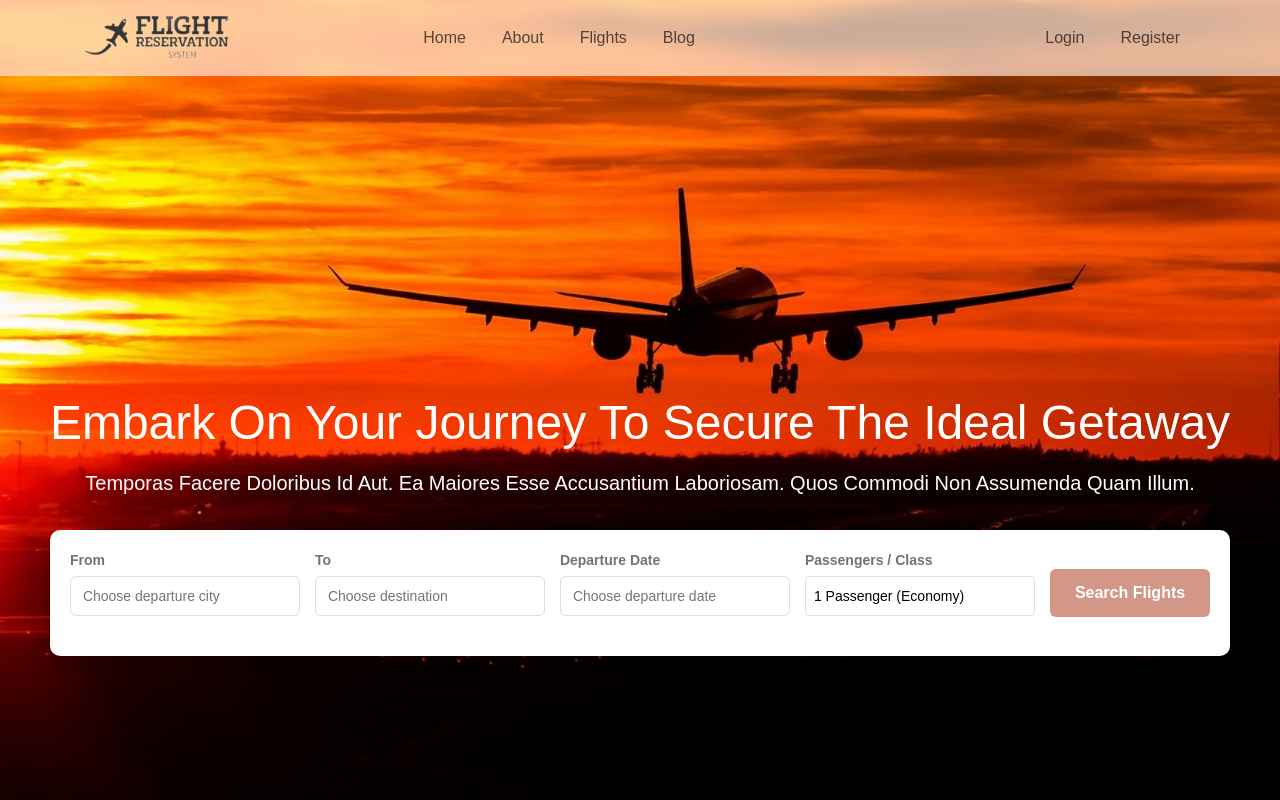
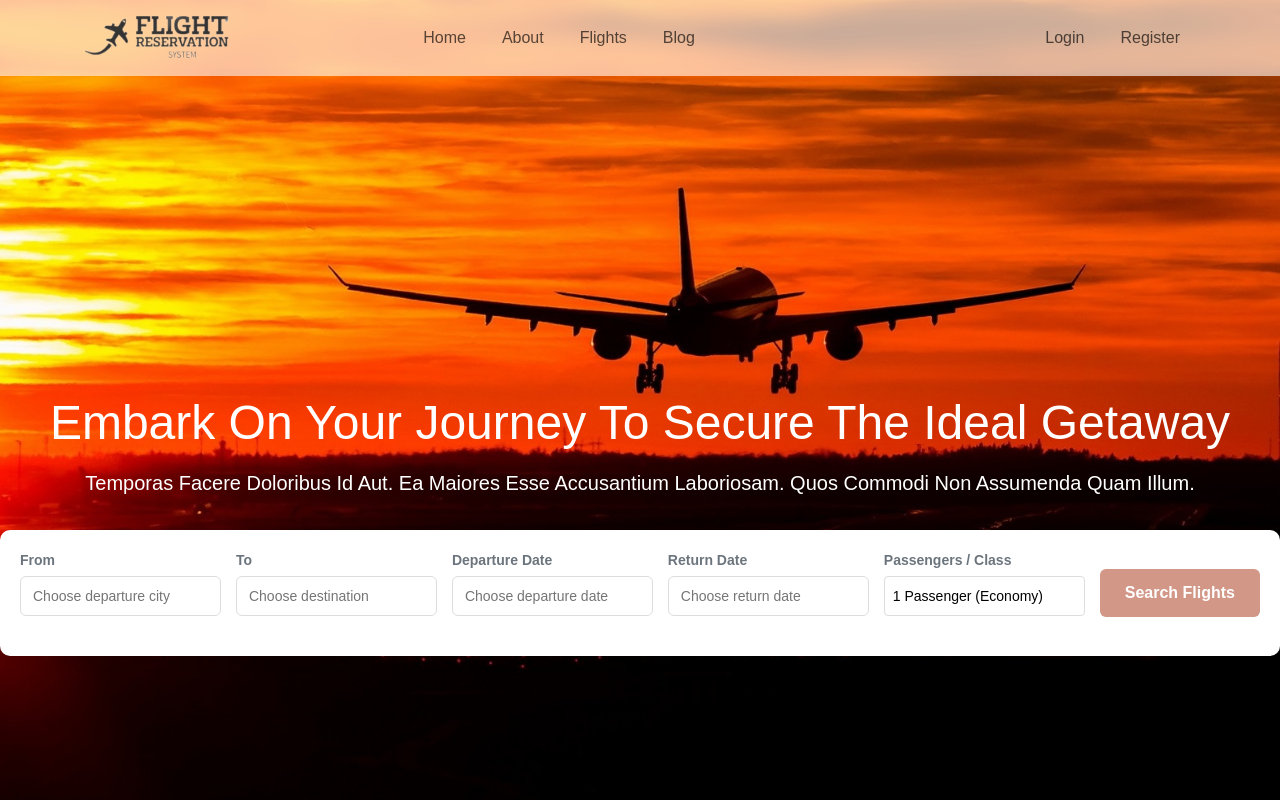
Before and after one commit to hoanghieu2385/Airline-Reservation-System, a React (Create React App) app in the folder frontend/: page / in a window 1280 px wide. Shown: the top 800 px of the page. Built offline with nearby package versions, Linux system fonts and the light colour scheme.

Commit message:
add lại Return Date do xoá nhầm

```diff
--- a/frontend/src/components/client/SearchForm.js
+++ b/frontend/src/components/client/SearchForm.js
@@ -198,6 +198,33 @@ const SearchForm = () => {
                 </div>
             </div>
 
+
+            {/* Return Date */}
+            <div className="form-group">
+                <label htmlFor="returnDate">Return Date</label>
+                <div className="input-wrapper">
+                    <ReactDatePicker
+                        id="returnDate"
+                        selected={returnDate}
+                        onChange={(date) => setReturnDate(date)}
+                        dateFormat="yyyy-MM-dd"
+                        placeholderText="Choose return date"
+                        minDate={departureDate || new Date()}
+                        autoComplete="off"
+                    />
+                    {returnDate && (
+                        <button
+                            className="clear-button"
+                            onClick={() => setReturnDate(null)}
+                            type="button"
+                            aria-label="Clear return date"
+                        >
+                            <X size={16} />
+                        </button>
+                    )}
+                </div>
+            </div>
+
             {/* Passengers and Class */}
             <div className="form-group" ref={passengersDropdownRef}>
                 <label className="pcs-label" htmlFor="passengers">Passengers / Class</label>
```
